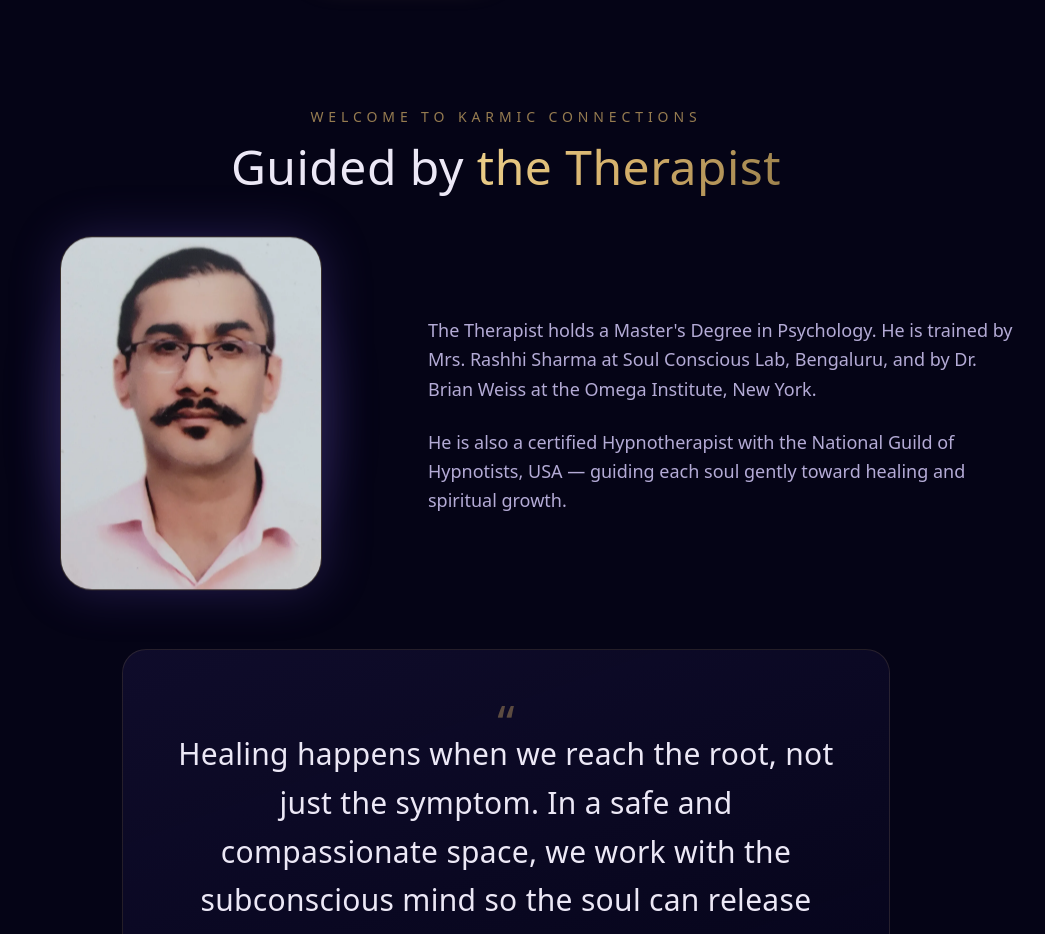
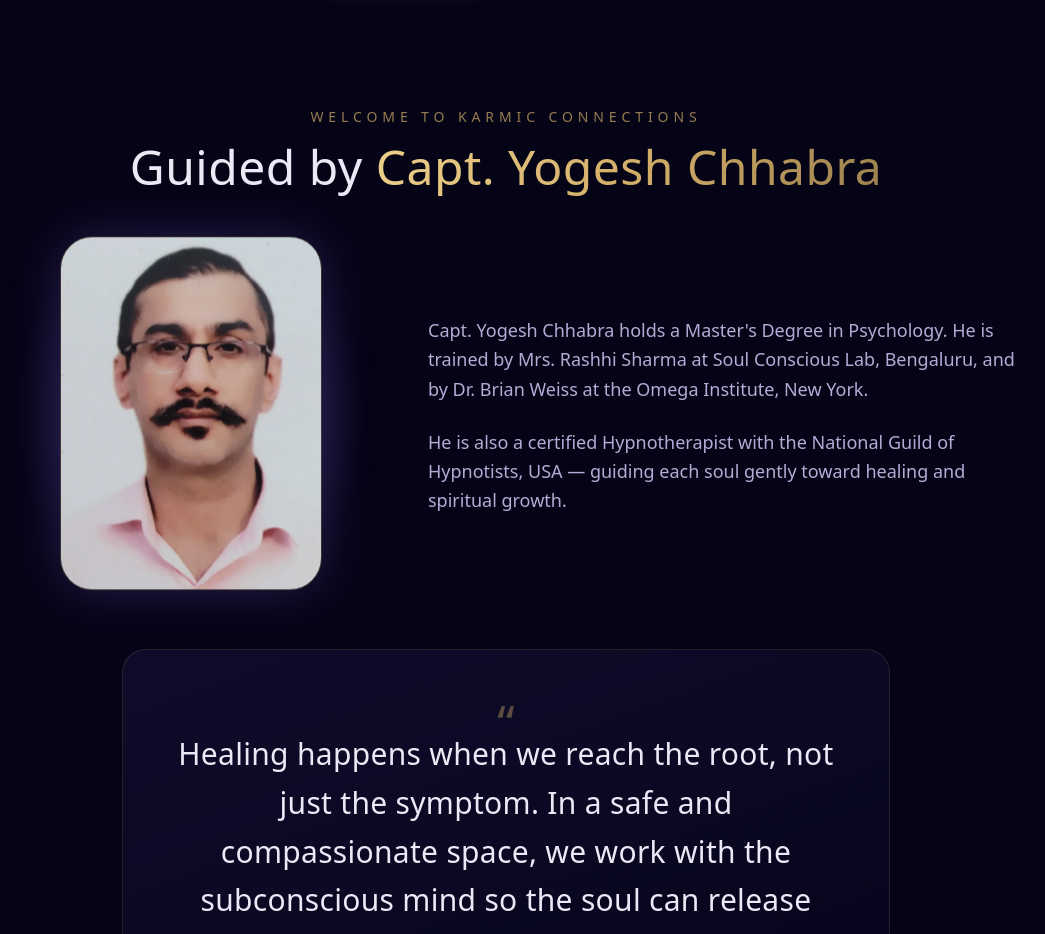
Before and after one commit to SuryaChhabra/Karmic-connections, a Next.js app: page / in a window 1280 px wide. Shown: the part 900-1834 px from the top of the page, without its empty margins (134-1179 px from the left). Built offline with nearby package versions, Linux system fonts and the light colour scheme.

Commit message:
Set therapist name to Capt. Yogesh Chhabra in About

```diff
--- a/src/content/site.ts
+++ b/src/content/site.ts
@@ -28,12 +28,11 @@ export const nav = [
 
 export const about = {
   greeting: "Welcome to Karmic Connections",
-  // Source site is anonymous ("the Therapist"). Replace with a name if desired.
-  name: "the Therapist",
+  name: "Capt. Yogesh Chhabra",
   // Therapist headshot extracted from the source material. Set to "" to hide.
   photoSrc: "/therapist.png",
   intro:
-    "The Therapist holds a Master's Degree in Psychology. He is trained by Mrs. Rashhi Sharma at Soul Conscious Lab, Bengaluru, and by Dr. Brian Weiss at the Omega Institute, New York.",
+    "Capt. Yogesh Chhabra holds a Master's Degree in Psychology. He is trained by Mrs. Rashhi Sharma at Soul Conscious Lab, Bengaluru, and by Dr. Brian Weiss at the Omega Institute, New York.",
   mission:
     "He is also a certified Hypnotherapist with the National Guild of Hypnotists, USA — guiding each soul gently toward healing and spiritual growth.",
   approach:
```
